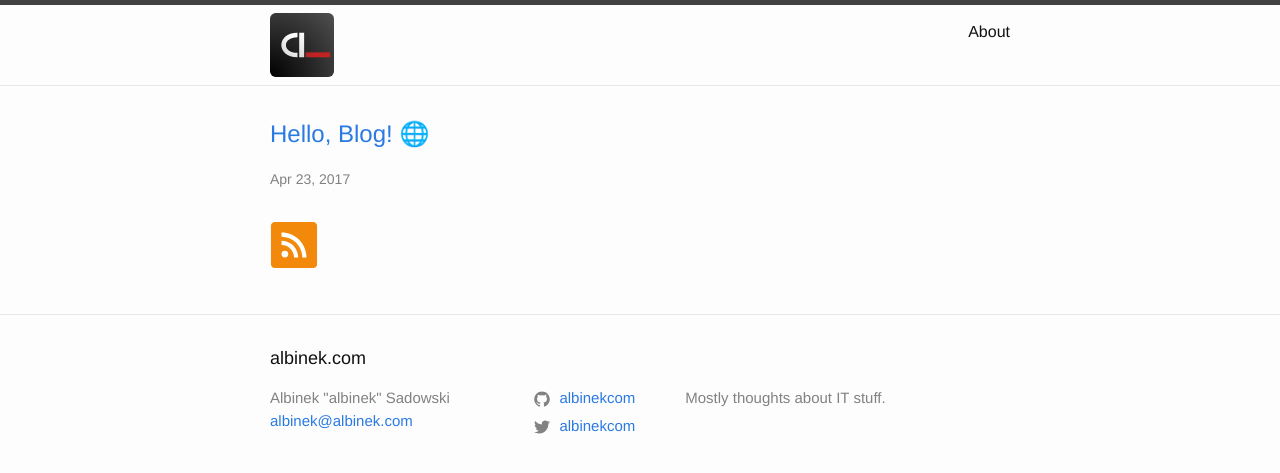
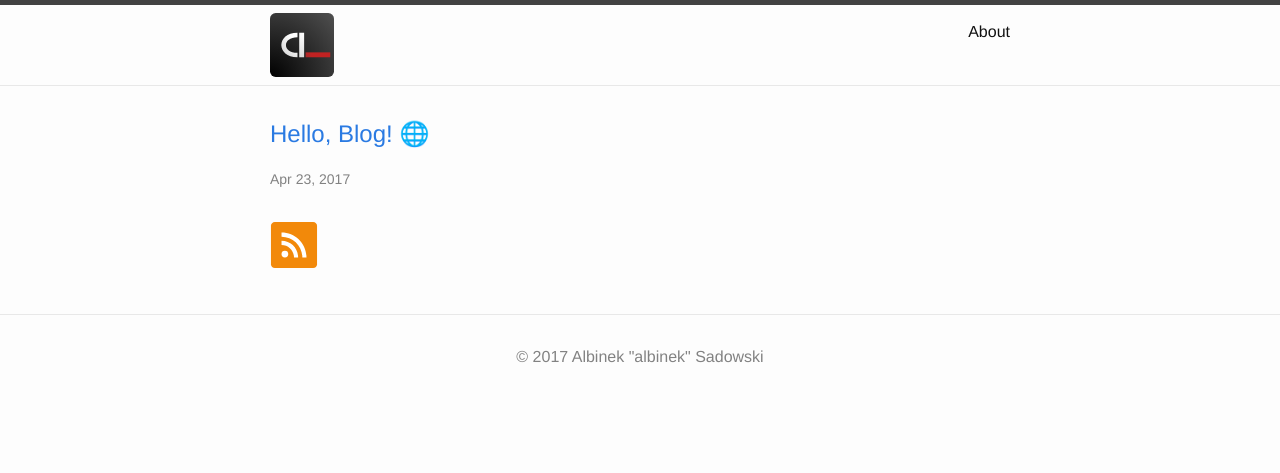
Before and after one commit to albinekcom/albinekcom.github.io, a Jekyll site: the page built from index.md, in a window 1280 px wide. Shown: the top 473 px of the page. Built offline with Jekyll 4.4.1, drawn with Linux system fonts in a browser that asks for light colours.

Commit message:
Minimize footer

```diff
--- a/_config.yml
+++ b/_config.yml
@@ -1,6 +1,7 @@
 title: albinek.com
 description: "Mostly thoughts about IT stuff."
 baseurl: ""
+year: 2017
 
 author:
   name: "Albinek &quot;albinek&quot; Sadowski"
--- a/_includes/footer.html
+++ b/_includes/footer.html
@@ -1,46 +1,7 @@
 <footer class="site-footer">
 
   <div class="wrapper">
-
-    <h2 class="footer-heading">{{ site.title | escape }}</h2>
-
-    <div class="footer-col-wrapper">
-      <div class="footer-col footer-col-1">
-        <ul class="contact-list">
-          <li>
-            {% if site.author %}
-              {{ site.author.name }}
-            {% else %}
-              {{ site.title | escape }}
-            {% endif %}
-            </li>
-            {% if site.author.email %}
-            <li><a href="mailto:{{ site.author.email }}">{{ site.author.email }}</a></li>
-            {% endif %}
-        </ul>
-      </div>
-
-      <div class="footer-col footer-col-2">
-        <ul class="social-media-list">
-          {% if site.github.username %}
-          <li>
-            {% include icon-github.html username=site.github.username %}
-          </li>
-          {% endif %}
-
-          {% if site.twitter.username %}
-          <li>
-            {% include icon-twitter.html username=site.twitter.username %}
-          </li>
-          {% endif %}
-        </ul>
-      </div>
-
-      <div class="footer-col footer-col-3">
-        <p>{{ site.description | escape }}</p>
-      </div>
-    </div>
-
+    © {{ site.year }} {{ site.author.name }}
   </div>
 
 </footer>
--- a/_sass/minima/_layout.scss
+++ b/_sass/minima/_layout.scss
@@ -126,6 +126,8 @@
 .site-footer {
   border-top: 1px solid $grey-color-light;
   padding: $spacing-unit 0;
+  color: $grey-color;
+  text-align: center;
 }
 
 .footer-heading {
```
